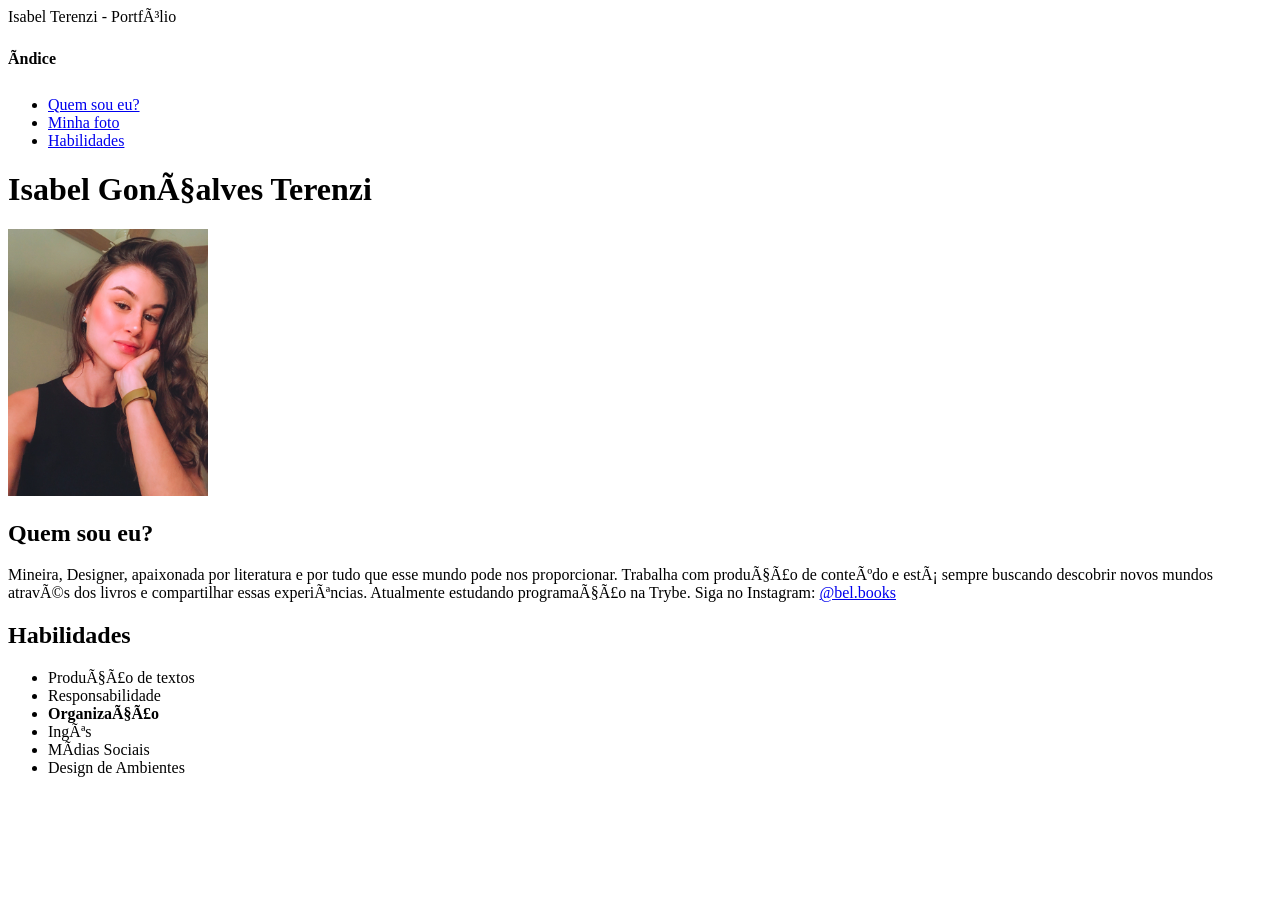
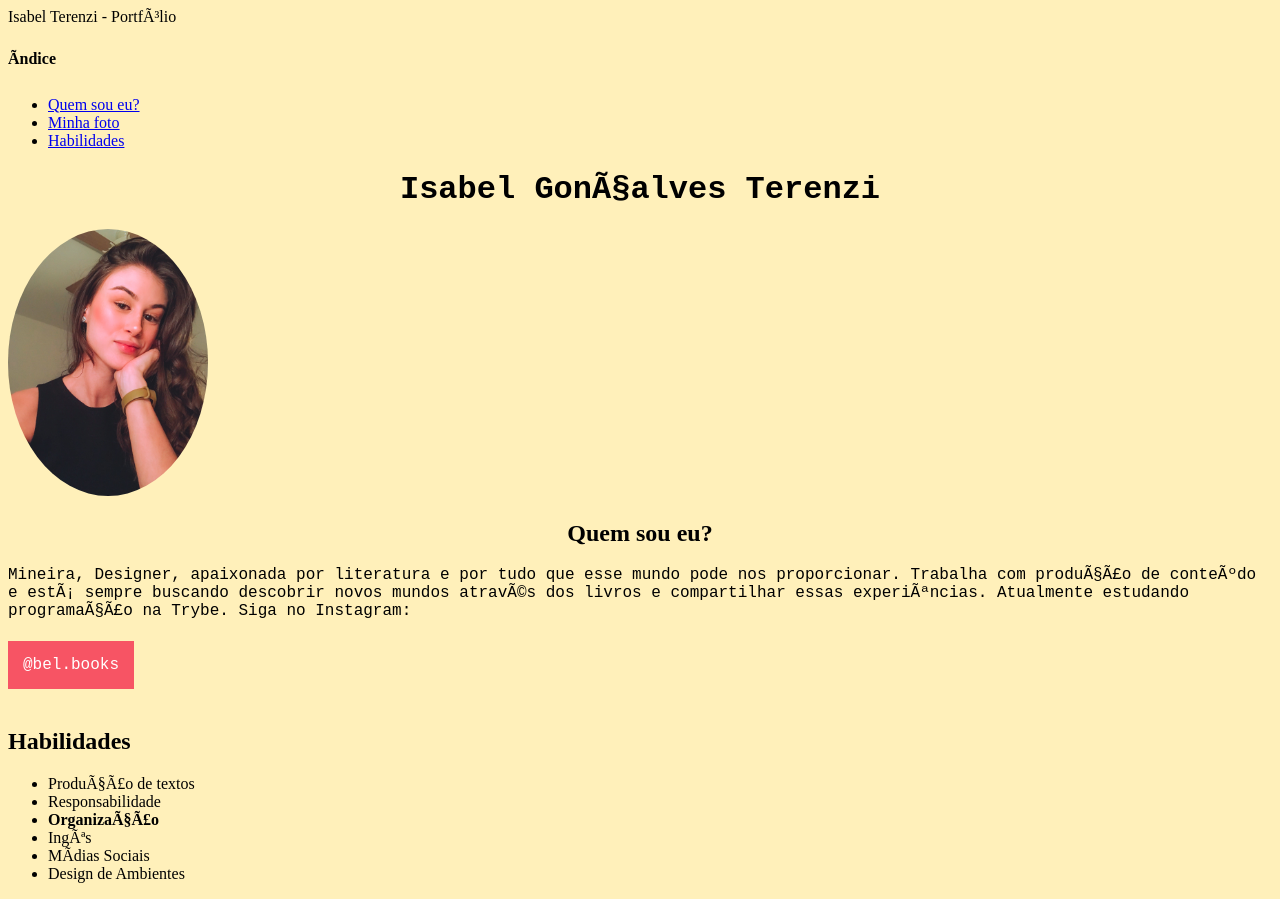
Before and after one commit to IsabelTerenzi/IsabelTerenzi.github.io, a plain HTML site: page index.html in a window 1280 px wide. Before the commit the page ends 800 px from the top, so only its background shows below. Drawn offline with Linux system fonts and the light colour scheme.

Commit message:
atualiza portfolio css

```diff
--- a/index.html
+++ b/index.html
@@ -2,9 +2,39 @@
 <html lang="pt-br">
 
 <head>
-    <meta charset="UFT-8"
-    <title>Isabel Terenzi - Portfólio</title>
+    <meta charset="UFT-8" <title>Isabel Terenzi - Portfólio</title>
+    <style>
+        h1 {
+            font-family: 'Courier New', Courier, monospace;
+            text-align: center;
+        }
+
+        body {
+            background-color: #FFF0BA;
+        }
+
+        #foto {
+            border-radius: 50%;
+        }
+
+        .textoscentro {
+            text-align: center;
+        }
+
+        .fonte {
+            font-family: 'Courier New', Courier, monospace;
+        }
+
+        .belbooks {
+            background-color: #F75464;
+            padding: 15px;
+            color: white;
+            font-family: 'Courier New', Courier, monospace;
+            text-decoration: none;
+        }
+    </style>
 </head>
+
 <body>
     <h4>Índice</h4>
     <ul>
@@ -14,11 +44,13 @@
     </ul>
     <h1>Isabel Gonçalves Terenzi</h1>
     <img id="foto" src="bel books 2.jpeg" alt="Isabel Terenzi" width="200px">
-    <h2>Quem sou eu?</h2>
-    <p id="quem"> Mineira, Designer, apaixonada por literatura e por tudo que esse mundo pode nos proporcionar. Trabalha com
+    <h2 class="textoscentro">Quem sou eu?</h2>
+    <p class="fonte" id="quem" class="textoscentro"> Mineira, Designer, apaixonada por literatura e por tudo que esse
+        mundo pode nos proporcionar. Trabalha com
         produção de conteúdo e está sempre buscando descobrir novos mundos através dos livros e compartilhar essas
-        experiências. Atualmente estudando programação na Trybe. Siga no Instagram: <a href="https://www.instagram.com/bel.books/" target="_blank">@bel.books</a></p>
-    <h2 id="habilidades">Habilidades</h2>
+        experiências. Atualmente estudando programação na Trybe. Siga no Instagram: <br><br><br> <a class="belbooks"
+            href="https://www.instagram.com/bel.books/" target="_blank">@bel.books</a></p>
+    <br><h2 id="habilidades">Habilidades</h2>
     <ul>
         <li>Produção de textos</li>
         <li>Responsabilidade</li>
```
